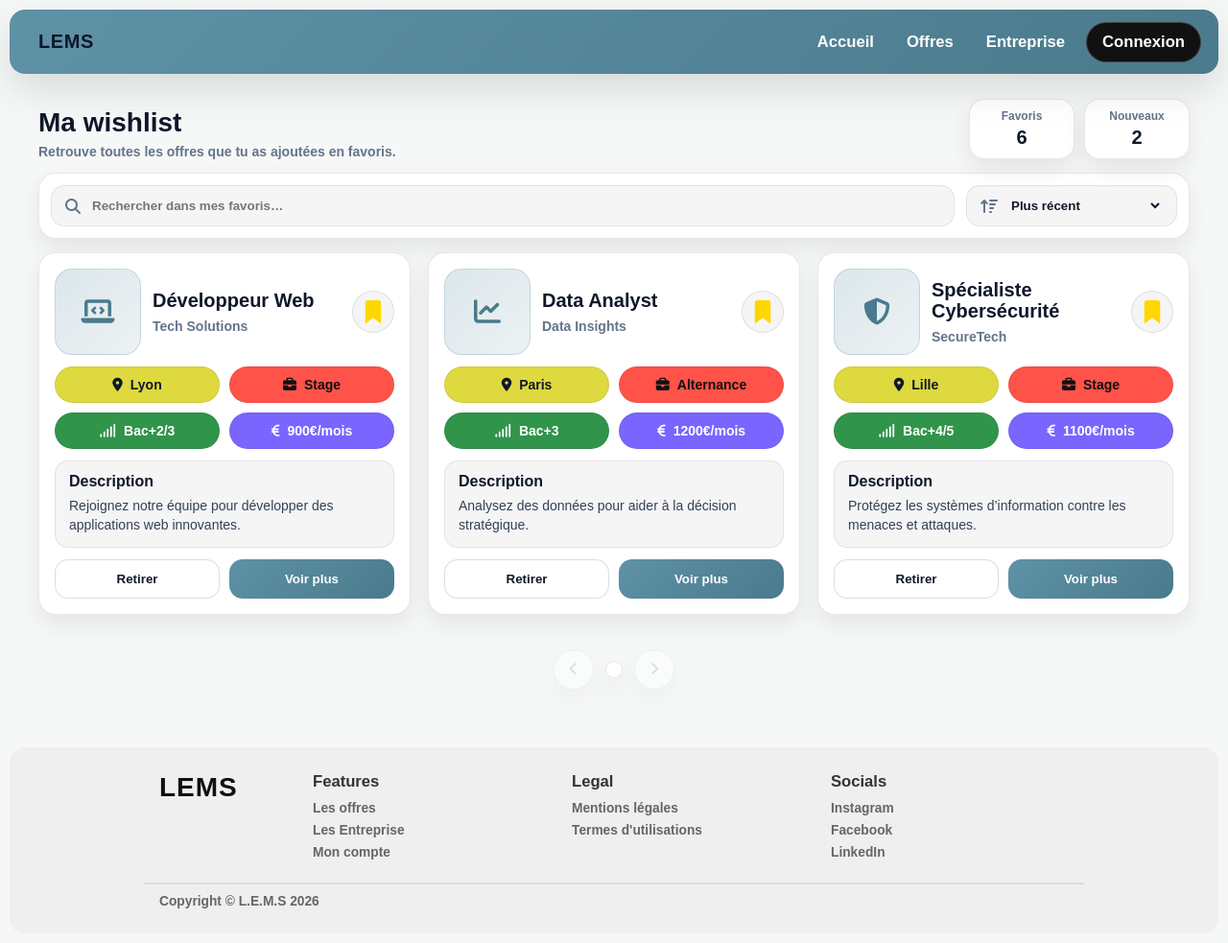
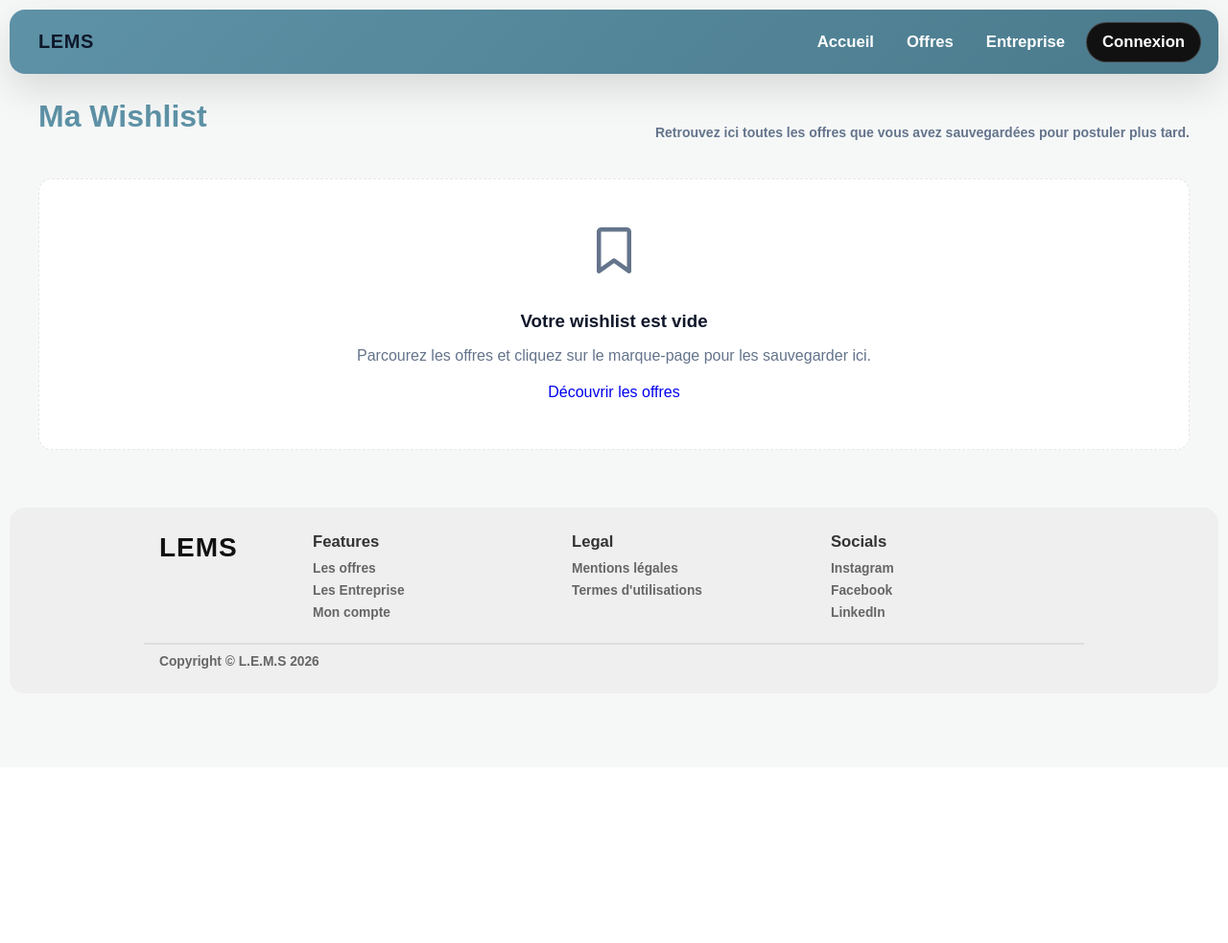
Before and after one commit to LarryBrown802/Projet-dev-web, a PHP site: template templates/wishlist.html.twig in a window 1280 px wide. Shown: the whole page at 96% size. After the commit the page ends 723 px from the top, so only its background shows below. Run offline with PHP 8.4, Linux system fonts and the light colour scheme; the template is opened without the code that fills it, so the values that code supplies are empty; some libraries are stand-ins or nearby versions.

Commit message:
mise à jour de la wishlist

```diff
--- a/templates/wishlist.html.twig
+++ b/templates/wishlist.html.twig
@@ -1,69 +1,40 @@
 {% extends 'base.html.twig' %}
 
-{% block title %}Company{% endblock %}
+{% block title %}Ma Wishlist - LEMS{% endblock %}
 
 {% block stylesheets %}
+    {# On réutilise le CSS des offres car on affiche exactement les mêmes cartes ! #}
+    <link rel="stylesheet" href="/assets/pages/offre.css">
+    {# Si tu avais un CSS spécifique, tu peux le laisser #}
     <link rel="stylesheet" href="/assets/pages/wishlist.css">
 {% endblock %}
 
 {% block content %}
 <main class="container">
-    <header class="page-head">
-      <div class="page-title">
-        <h1>Ma wishlist</h1>
-        <p class="page-subtitle">Retrouve toutes les offres que tu as ajoutées en favoris.</p>
+    <div class="page-head" style="text-align: center; margin-bottom: 40px;">
+        <h1 style="font-size: 32px; color: var(--primary);">Ma Wishlist</h1>
+        <p class="page-subtitle">Retrouvez ici toutes les offres que vous avez sauvegardées pour postuler plus tard.</p>
     </div>
 
-      <div class="page-meta" aria-label="Statistiques wishlist">
-        <div class="meta-card">
-          <span class="meta-label">Favoris</span>
-          <span class="meta-value">6</span>
-        </div>
-        <div class="meta-card">
-          <span class="meta-label">Nouveaux</span>
-          <span class="meta-value">2</span>
-        </div>
-      </div>
-    </header>
+    {# La grille qui contient toutes les cartes #}
+    <section class="offres" aria-label="Liste de mes favoris" style="display: grid; grid-template-columns: repeat(auto-fill, minmax(300px, 1fr)); gap: 20px;">
 
-    <!-- ===== BARRE : recherche + tri ===== -->
-    <section class="results-bar" aria-label="Recherche et tri">
-      <div class="results-search">
-        <i class="fa-solid fa-magnifying-glass"></i>
-        <input type="search" placeholder="Rechercher dans mes favoris…" aria-label="Rechercher dans la wishlist" />
-      </div>
-
-      <div class="results-sort">
-        <label class="sr-only" for="sort">Trier</label>
-        <i class="fa-solid fa-arrow-up-wide-short"></i>
-        <select id="sort">
-          <option value="recent">Plus récent</option>
-          <option value="pertinence">Pertinence</option>
-          <option value="remu">Rémunération</option>
-          <option value="az">A → Z</option>
-        </select>
-      </div>
-    </section>
-
-    <!-- ===== GRILLE FAVORIS ===== -->
-    <section class="wishlist-grid" aria-label="Liste des favoris">
-
-      <!-- Favori 1 -->
+        {% for offer in offers %}
             <article class="offre-card">
                 <div class="offre-top">
                     <div class="offre-logo">
-            <i class="fa-solid fa-laptop-code"></i>
+                        <i class="fa-solid {{ offer.icon }}"></i>
                     </div>
 
                     <div class="offre-title">
-            <h2 class="offre-poste">Développeur Web</h2>
-            <p class="offre-entreprise">Tech Solutions</p>
+                        <h2 class="offre-poste">{{ offer.poste }}</h2>
+                        <p class="offre-entreprise">{{ offer.entreprise }}</p>
                     </div>
 
-          <!-- action favori -->
-          <label class="ui-bookmark">
-            <input type="checkbox" checked>
-            <div class="bookmark">
+                    {# Le bouton favori (qui sera TOUJOURS "coché" par défaut sur cette page puisqu'on est dans la wishlist !) #}
+                    <label class="ui-bookmark" title="Retirer des favoris">
+                        <input type="checkbox" aria-label="Retirer des favoris" data-offer-id="{{ offer.id }}" class="bookmark-checkbox" checked />
+                        <div class="bookmark" aria-hidden="true">
                             <svg viewBox="0 0 32 32">
                                 <path d="M27 4v27a1 1 0 0 1-1.625.781L16 24.281l-9.375 7.5A1 1 0 0 1 5 31V4a4 4 0 0 1 4-4h14a4 4 0 0 1 4 4z"></path>
                             </svg>
@@ -72,134 +43,157 @@
                 </div>
 
                 <div class="offre-tags">
-          <span class="tag tag-lieu"><i class="fa-solid fa-location-dot"></i> Lyon</span>
-          <span class="tag tag-type"><i class="fa-solid fa-briefcase"></i> Stage</span>
-          <span class="tag tag-nv"><i class="fa-solid fa-signal"></i> Bac+2/3</span>
-          <span class="tag tag-remu"><i class="fa-solid fa-euro-sign"></i> 900€/mois</span>
+                    <span class="tag tag-lieu"><i class="fa-solid fa-location-dot"></i> {{ offer.lieu }}</span>
+                    <span class="tag tag-type"><i class="fa-solid fa-briefcase"></i> {{ offer.type }}</span>
+                    <span class="tag tag-nv"><i class="fa-solid fa-signal"></i> {{ offer.niveau }}</span>
+                    <span class="tag tag-remu"><i class="fa-solid fa-euro-sign"></i> {{ offer.remuneration }}</span>
                 </div>
 
                 <div class="offre-desc">
                     <strong>Description</strong>
-          <p class="truncate-3">Rejoignez notre équipe pour développer des applications web innovantes.</p>
+                    <p class="truncate-3">{{ offer.description }}</p>
                 </div>
 
-        <div class="card-actions">
-          <button class="btn-secondary" type="button">Retirer</button>
-          <button class="btn-voir" type="button">Voir plus</button>
+                <button
+                    class="btn-voir btn-full open-dialog"
+                    type="button"
+                    data-poste="{{ offer.poste }}"
+                    data-entreprise="{{ offer.entreprise }}"
+                    data-lieu="{{ offer.lieu }}"
+                    data-type="{{ offer.type }}"
+                    data-niveau="{{ offer.niveau }}"
+                    data-duree="{{ offer.duree }}"
+                    data-remu="{{ offer.remuneration }}"
+                    data-entreprisedesc="{{ offer.entrepriseDesc }}"
+                    data-missions="{{ offer.missions|join(';') }}"
+                    data-icon="{{ offer.icon }}"
+                >
+                    Voir plus
+                </button>
+            </article>
+        {% else %}
+            <div style="grid-column: 1 / -1; text-align: center; padding: 50px; background: var(--card); border-radius: 14px; border: 1px dashed var(--border);">
+                <i class="fa-regular fa-bookmark" style="font-size: 48px; color: var(--muted); margin-bottom: 20px;"></i>
+                <h3 style="margin-bottom: 10px;">Votre wishlist est vide</h3>
+                <p style="color: var(--muted); margin-bottom: 20px;">Parcourez les offres et cliquez sur le marque-page pour les sauvegarder ici.</p>
+                <a href="/index.php?page=offers" class="btn-primary" style="text-decoration: none; display: inline-block;">Découvrir les offres</a>
             </div>
-      </article>
+        {% endfor %}
+    </section>
+</main>
 
-      <!-- Favori 2 -->
-      <article class="offre-card">
-        <div class="offre-top">
-          <div class="offre-logo">
-            <i class="fa-solid fa-chart-line"></i>
+<dialog class="dialog" id="offreDialog" aria-labelledby="dialogTitle">
+    <form method="dialog" class="dialog-inner">
+        <header class="dialog-header">
+            <div class="dialog-logo" id="dialogIcon">
+                <i class="fa-solid fa-briefcase"></i>
+            </div>
+            <div>
+                <h2 id="dialogTitle">Titre du poste</h2>
+                <p class="dialog-company" id="dialogCompany">Entreprise</p>
+            </div>
+            <button class="dialog-close" value="cancel" aria-label="Fermer">✕</button>
+        </header>
+
+        <div class="dialog-grid">
+            <section class="dialog-box">
+                <h3>Détails</h3>
+                <ul>
+                    <li><strong>Lieu :</strong> <span id="dialogLieu"></span></li>
+                    <li><strong>Type :</strong> <span id="dialogType"></span></li>
+                    <li><strong>Niveau :</strong> <span id="dialogNiveau"></span></li>
+                    <li><strong>Durée :</strong> <span id="dialogDuree"></span></li>
+                    <li><strong>Rémunération :</strong> <span id="dialogRemu"></span></li>
+                </ul>
+            </section>
+
+            <section class="dialog-box dialog-full">
+                <h3>À propos de l'entreprise</h3>
+                <p id="dialogEntrepriseDesc"></p>
+            </section>
         </div>
 
-          <div class="offre-title">
-            <h2 class="offre-poste">Data Analyst</h2>
-            <p class="offre-entreprise">Data Insights</p>
-          </div>
+        <footer class="dialog-actions">
+            <button class="btn-voir btn-full" type="button">Postuler</button>
+        </footer>
+    </form>
+</dialog>
+{% endblock %}
 
-          <!-- action favori -->
-          <label class="ui-bookmark">
-            <input type="checkbox" checked>
-            <div class="bookmark">
-                <svg viewBox="0 0 32 32">
-                <path d="M27 4v27a1 1 0 0 1-1.625.781L16 24.281l-9.375 7.5A1 1 0 0 1 5 31V4a4 4 0 0 1 4-4h14a4 4 0 0 1 4 4z"></path>
-                </svg>
-            </div>
-          </label>
-        </div>
+{% block javascripts %}
+    <script>
+        // 1. LOGIQUE DU MODAL "VOIR PLUS"
+        const dialog = document.getElementById('offreDialog');
+        const openBtns = document.querySelectorAll('.open-dialog');
 
-        <div class="offre-tags">
-          <span class="tag tag-lieu"><i class="fa-solid fa-location-dot"></i> Paris</span>
-          <span class="tag tag-type"><i class="fa-solid fa-briefcase"></i> Alternance</span>
-          <span class="tag tag-nv"><i class="fa-solid fa-signal"></i> Bac+3</span>
-          <span class="tag tag-remu"><i class="fa-solid fa-euro-sign"></i> 1200€/mois</span>
-        </div>
+        openBtns.forEach(btn => {
+            btn.addEventListener('click', () => {
+                document.getElementById('dialogTitle').textContent = btn.dataset.poste;
+                document.getElementById('dialogCompany').textContent = btn.dataset.entreprise;
+                document.getElementById('dialogLieu').textContent = btn.dataset.lieu;
+                document.getElementById('dialogType').textContent = btn.dataset.type;
+                document.getElementById('dialogNiveau').textContent = btn.dataset.niveau;
+                document.getElementById('dialogDuree').textContent = btn.dataset.duree;
+                document.getElementById('dialogRemu').textContent = btn.dataset.remu;
+                document.getElementById('dialogEntrepriseDesc').textContent = btn.dataset.entreprisedesc;
+                document.getElementById('dialogIcon').innerHTML = `<i class="fa-solid ${btn.dataset.icon}"></i>`;
 
-        <div class="offre-desc">
-          <strong>Description</strong>
-          <p class="truncate-3">Analysez des données pour aider à la décision stratégique.</p>
-        </div>
+                dialog.showModal();
+            });
+        });
 
-        <div class="card-actions">
-          <button class="btn-secondary" type="button">Retirer</button>
-          <button class="btn-voir" type="button">Voir plus</button>
-        </div>
-      </article>
+        // Bouton Postuler du Modal
+        const btnApplyAction = document.querySelector('.dialog-actions .btn-voir');
+        if (btnApplyAction) {
+            btnApplyAction.addEventListener('click', () => {
+                const poste = encodeURIComponent(document.getElementById('dialogTitle').textContent);
+                const entreprise = encodeURIComponent(document.getElementById('dialogCompany').textContent);
+                window.location.href = `/index.php?page=apply&poste=${poste}&entreprise=${entreprise}`;
+            });
+        }
 
-      <!-- Favori 3 -->
-      <article class="offre-card">
-        <div class="offre-top">
-          <div class="offre-logo">
-            <i class="fa-solid fa-shield-halved"></i>
-          </div>
+        // Fermer le modal au clic à l'extérieur
+        dialog.addEventListener('click', e => {
+            const r = dialog.getBoundingClientRect();
+            if (e.clientX < r.left || e.clientX > r.right || e.clientY < r.top || e.clientY > r.bottom) {
+                dialog.close();
+            }
+        });
 
-          <div class="offre-title">
-            <h2 class="offre-poste">Spécialiste Cybersécurité</h2>
-            <p class="offre-entreprise">SecureTech</p>
-          </div>
+        // 2. LOGIQUE DE LA WISHLIST (Retirer des favoris)
+        document.querySelectorAll('.bookmark-checkbox').forEach(checkbox => {
+            checkbox.addEventListener('change', async function() {
+                const offerId = this.dataset.offerId;
+                if (!offerId) return;
 
-          <!-- action favori -->
-          <label class="ui-bookmark">
-            <input type="checkbox" checked>
-            <div class="bookmark">
-                <svg viewBox="0 0 32 32">
-                <path d="M27 4v27a1 1 0 0 1-1.625.781L16 24.281l-9.375 7.5A1 1 0 0 1 5 31V4a4 4 0 0 1 4-4h14a4 4 0 0 1 4 4z"></path>
-                </svg>
-            </div>
-          </label>
-        </div>
+                try {
+                    const response = await fetch('/index.php?page=toggle_wishlist', {
+                        method: 'POST',
+                        headers: { 'Content-Type': 'application/json' },
+                        body: JSON.stringify({ offer_id: offerId })
+                    });
 
-        <div class="offre-tags">
-          <span class="tag tag-lieu"><i class="fa-solid fa-location-dot"></i> Lille</span>
-          <span class="tag tag-type"><i class="fa-solid fa-briefcase"></i> Stage</span>
-          <span class="tag tag-nv"><i class="fa-solid fa-signal"></i> Bac+4/5</span>
-          <span class="tag tag-remu"><i class="fa-solid fa-euro-sign"></i> 1100€/mois</span>
-        </div>
+                    const result = await response.json();
 
-        <div class="offre-desc">
-          <strong>Description</strong>
-          <p class="truncate-3">Protégez les systèmes d’information contre les menaces et attaques.</p>
-        </div>
-
-        <div class="card-actions">
-          <button class="btn-secondary" type="button">Retirer</button>
-          <button class="btn-voir" type="button">Voir plus</button>
-        </div>
-      </article>
-
-      <!-- Pagination -->
-       <nav class="pagination" aria-label="Pagination des offres">
-          <button class="page-arrow" type="button"
-            {% if pageCourante <= 1 %}disabled{% endif %}
-                onclick="window.location='?page=offers&p={{ pageCourante - 1 }}&search={{ search|default('') }}&location={{ location|default('') }}'">
-                <i class="fa-solid fa-chevron-left"></i>
-          </button>
-
-          <div class="page-numbers">
-            {% for p in pages %}
-                {% if p == '...' %}
-                  <span class="page-ellipsis">…</span>
-                {% else %}
-                  <button class="page-number {% if p == pageCourante %}active{% endif %}"
-                    type="button"
-                    onclick="window.location='?page=offers&p={{ p }}&search={{ search|default('') }}&location={{ location|default('') }}'">
-                    {{ p }}
-                  </button>
-                {% endif %}
-            {% endfor %}
-          </div>
-
-          <button class="page-arrow" type="button"
-            {% if pageCourante >= totalPages %}disabled{% endif %}
-              onclick="window.location='?page=offers&p={{ pageCourante + 1 }}&search={{ search|default('') }}&location={{ location|default('') }}'">
-              <i class="fa-solid fa-chevron-right"></i>
-          </button>
-        </nav>
-
-    </section>
-  </main>
+                    if (result.success && result.added === false) {
+                        // Si le retrait a réussi en BDD, on fait disparaître la carte de l'écran avec une animation !
+                        const card = this.closest('.offre-card');
+                        card.style.transition = "opacity 0.3s, transform 0.3s";
+                        card.style.opacity = "0";
+                        card.style.transform = "scale(0.9)";
+                        setTimeout(() => {
+                            card.remove();
+                            // S'il n'y a plus de cartes, on pourrait recharger la page pour afficher le message "Wishlist vide"
+                            if(document.querySelectorAll('.offre-card').length === 0) {
+                                window.location.reload();
+                            }
+                        }, 300);
+                    }
+                } catch (e) {
+                    this.checked = true; // On remet le signet si erreur
+                    console.error("Erreur d'enregistrement", e);
+                }
+            });
+        });
+    </script>
 {% endblock %}
```
Also changed, not shown: public/index.php (+7 -1 lines), src/Controllers/WishlistController.php (+34 -1 lines), src/Models/WishlistModel.php (+76 -1 lines), templates/offer.html.twig (+31 -1 lines). Lines whose indentation alone changed are shown as unchanged.
